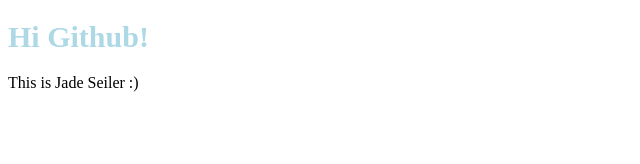
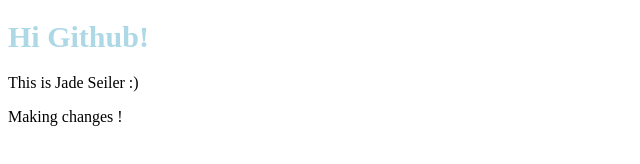
Before and after one commit to jade-seiler/secoms319, a plain HTML site: page index.html in a window 1280 px wide. Shown: the whole page, without its empty margins (0-640 px from the left). Drawn offline with Linux system fonts and the light colour scheme.

Commit message:
making changes to website

```diff
--- a/index.html
+++ b/index.html
@@ -16,5 +16,6 @@
 <body>
     <h1>Hi Github!</h1>
     <p>This is Jade Seiler :)</p>
+    <p>Making changes !</p>
 </body>
 </html>
```
